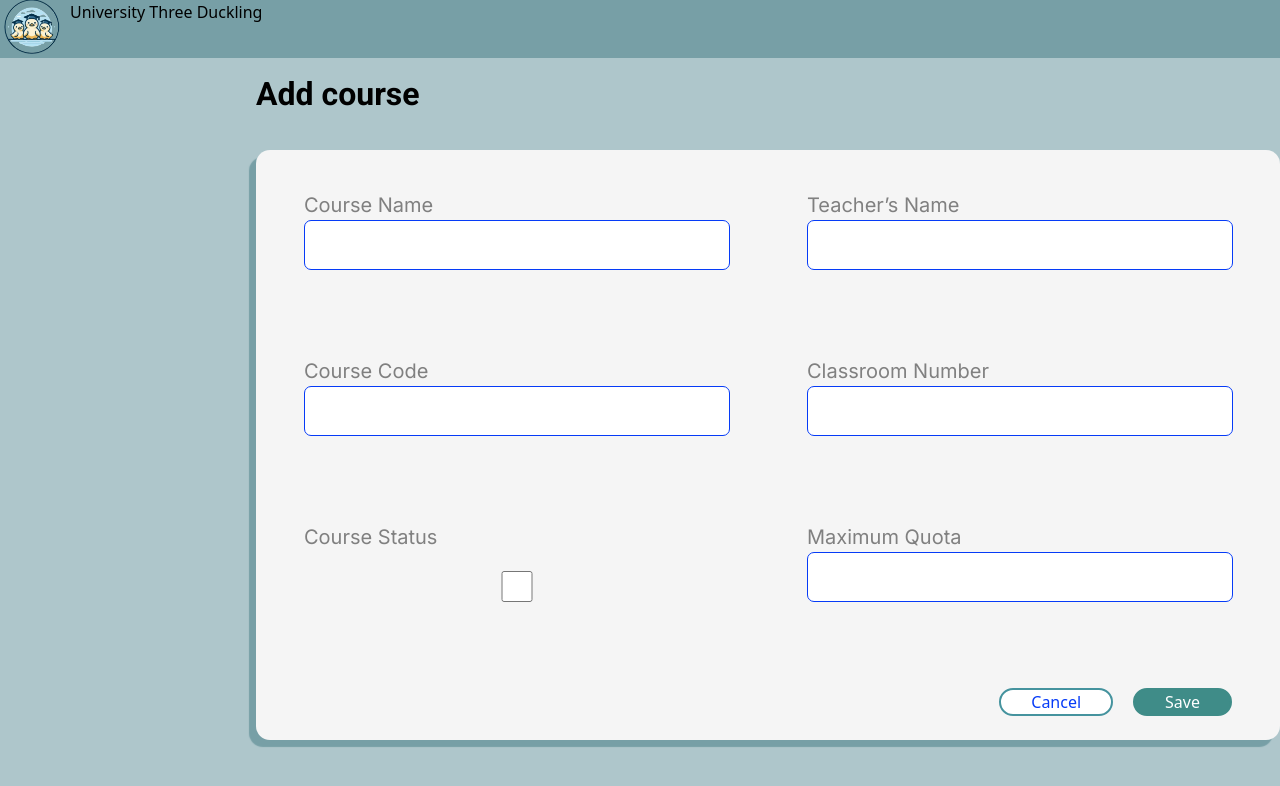
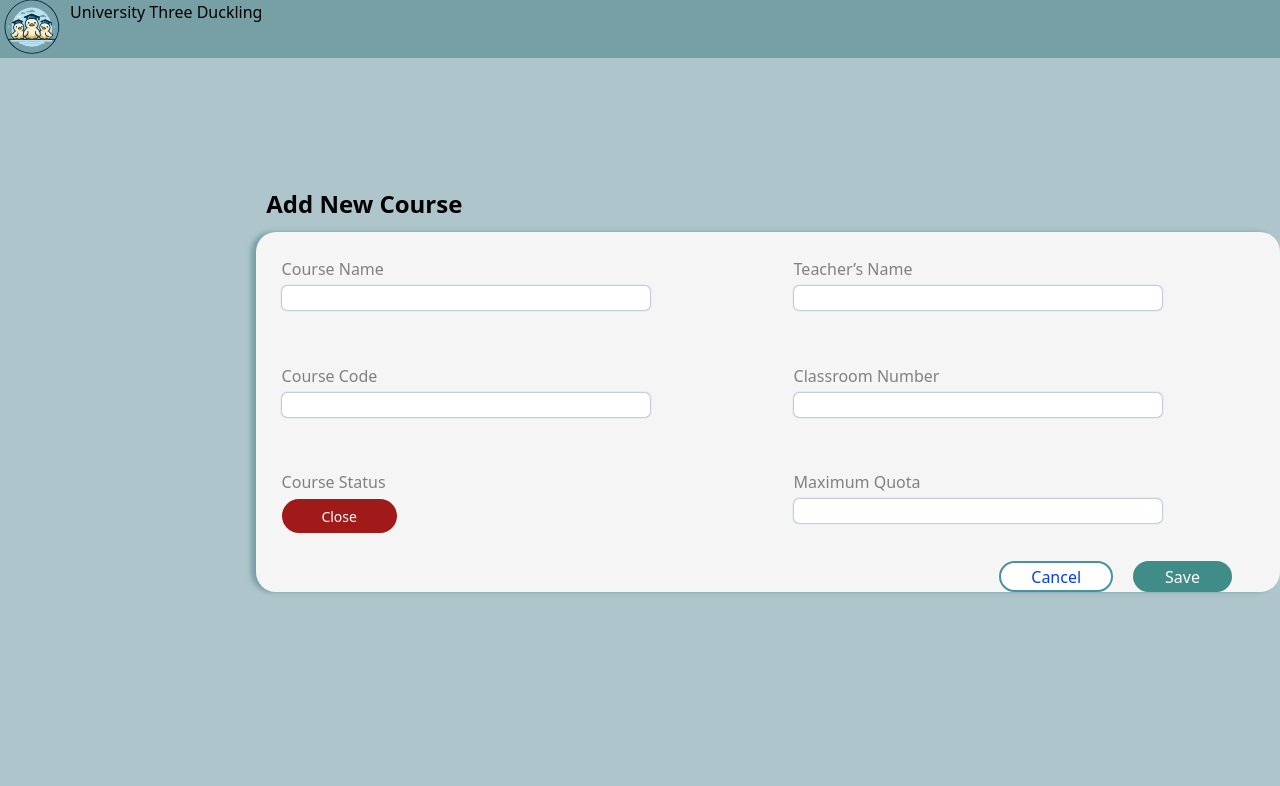
Before and after one commit to dian7875/CoursesManage, a React (Vite) app: page /create in a window 1280 px wide. Shown: the top 786 px of the page. Built offline with nearby package versions, Linux system fonts and the light colour scheme.

Commit message:
Form edit, create, course status

```diff
--- a/src/pages/create/CreateCourse.css
+++ b/src/pages/create/CreateCourse.css
@@ -1,79 +1,47 @@
 .container {
-    display: flex;
-    flex-direction: column;
-    align-items: flex-start;
-    justify-content: flex-start;
-    padding-left: 20%;
-    padding-top: 1%;
-    padding-right: 0;
+  padding-left: 20%;
+  padding-top: 10%;
+  text-align: start;
   }
-
-  .add-course {
-   font-family: roboto;
-    font-size: 2rem;
-    font-weight: bold;
-    color: #000000;
-    margin-bottom: 2rem;
-
+.container p{
+  margin-left: 1%;
+  margin-bottom: 1%;
+  font-size: x-large;
+  font-weight: bold;
   }
-
-  .Form-Class {
-    display: grid;
-    grid-template-columns: repeat(2, 1fr);
-    gap: 30px;
-    width: 100%;
-    max-width: 1206px;
-    background-color: whitesmoke;
-    border-radius: 14px;
-    box-shadow: -7px 7px 1px 0px rgb(119, 159, 166);
-    padding: 1.5rem;
-    padding-left: 3rem;
-    padding-top: 2.5rem;
-    padding-right: 0;
-    flex-grow: 1;
-    margin-bottom: 6rem;
+.Form-Class {
+  height: 45vh;
+  border-radius: 20px;
+  box-shadow: 0px 0px 100px 0px #070707;
+  box-shadow: -5px 0 5px #779FA6;
+  display: grid;
+  grid-template-columns: 50% 50%;
+  background-color: whitesmoke;
 }
 
-.input-group, .input-group-maximum {
-  display: grid;
-  grid-template-rows: auto;
+.input-group{
+  margin: 5%;
+  display: flex;
+  flex-direction: column;
+  gap: 5px;
+}
+.input-group input{
+  box-shadow: 0px 0px 2px 0px #386398;
+  width:80%;
+  border-radius: 5px;
+}
+.input-group label{
+  color: grey;
 }
 
-.input-group label, .input-group-maximum label {
-  font-family: 'Inter', sans-serif;
-  font-weight: normal;
-  width: 100%;
-  text-align: left;
-  font-size: 20px;
-  color: gray;
-}
-
-.input-group:focus-within label, .input-group-maximum:focus-within label {
+.input-group:focus-within label{
   color: #000000;
 }
 
-.input-group input, .input-group-maximum input {
-  flex-grow: 1;
-  width: 90%;
-  padding: 12px;
-  border-radius: 7px;
-  border: 1px solid #063BF7;
-  margin-bottom: 3.5rem;
-}
-
-.input-group input:focus, .input-group-maximum input:focus {
+.input-group input:focus {
   outline: none;
   border: 1px solid #063BF7;
   box-shadow: 0 0 5px rgba(0,0,0,0.1);
-}
-
-.input-group-maximum input:focus {
-  font-weight: bold;
-}
-
-.input-group-maximum input {
-  margin-bottom: 2rem;
-  padding: 10px;
 }
 
 .button-group {
@@ -84,11 +52,15 @@
   padding-right: 3rem;
 }
 
+
+
 input[type="number"]::-webkit-inner-spin-button,
 input[type="number"]::-webkit-outer-spin-button {
   -webkit-appearance: none;
   margin: 0;
 }
+
+
 
 @media (max-width: 599px) and (min-width: 360px) {
   .Form-Class {
@@ -106,12 +78,12 @@ input[type="number"]::-webkit-outer-spin-button {
       font-size: 10px;
   }
 
-  .input-group-maximum input {
+input {
       width: 100%;
       padding: 5px;
   }
 
-  .input-group-maximum label {
+label {
       font-size: 16px;
   }
 
--- a/src/pages/create/CreateCourse.tsx
+++ b/src/pages/create/CreateCourse.tsx
@@ -6,25 +6,39 @@ import Course from "../../types/courses";
 import { useNavigate } from "react-router-dom";
 import "./CreateCourse.css";
 import { ButtonAcept, ButtonCancel } from "../../components/ButtonsForms";
+import { useState } from "react";
 function CreateCourse() {
-  const onSubmit = async (data: any) => {
+  const onSubmit = async (data: Course) => {
     try {
-      const spaceAvailable = Math.floor(
-        Math.random() * (Number(data.maximun_quota) + 1)
+
+      if (typeof data.classroom_number === 'string') {
+        data.classroom_number = parseInt(data.classroom_number) || 0;
+      }
+      if (typeof data.maximun_quota === 'string') {
+        data.maximun_quota = parseInt(data.maximun_quota) || 0;
+      }
+      data.current_registration = Math.floor(
+        Math.random() * (Number(data.maximun_quota))
       );
+      data.space_available = data.maximun_quota- data.current_registration;
 
-      const formData = {
-        ...data,
-        space_available: spaceAvailable,
-      };
-
-      await createCourse(formData);
+      await createCourse(data);
     } catch (error) {
       console.error("Error in create course", error);
     }
   };
+  const [status, setStatus] = useState<boolean>(true);
 
-  const { register, handleSubmit } = useForm<Course>();
+  const toggleStatus = () => {
+    setStatus(!status);
+    if (status) {
+      setValue('status', true)
+    } else {
+      setValue('status', false)
+    }
+  };
+
+  const { register, handleSubmit, setValue } = useForm<Course>();
   const navigate = useNavigate();
 
   const onCancel = () => {
@@ -43,24 +57,28 @@ function CreateCourse() {
       ></link>
 
       <div className="container">
-        <h1 className="add-course">Add course</h1>
+        <p>Add New Course</p>
 
         <form className="Form-Class" onSubmit={handleSubmit(onSubmit)}>
-          <div className="input-group input-field">
+          <div className="input-group">
             <label htmlFor="name">Course Name</label>
-            <input type="text" id="name" {...register("name")} />
+            <input type="text"
+            id="name"
+            {...register("name")} />
           </div>
 
-          <div className="input-group input-field">
+          <div className="input-group">
             <label htmlFor="professor">Teacher’s Name</label>
-            <input type="text" id="professor" {...register("professor")} />
+            <input type="text"
+            id="professor"
+            {...register("professor")} />
           </div>
 
-          <div className="input-group input-field">
+          <div className="input-group">
             <label htmlFor="course_code"> Course Code</label>
             <input type="text" id="course_code" {...register("course_code")} />
           </div>
-          <div className="input-group input-field">
+          <div className="input-group">
             <label htmlFor="classroom_number">Classroom Number</label>
             <input
               type="number"
@@ -69,12 +87,20 @@ function CreateCourse() {
             />
           </div>
 
-          <div className="input-group input-field">
+          <div className="input-group">
             <label htmlFor="status">Course Status</label>
-            <input type="checkbox" id="status" {...register("status")} />
+            <label className="toggle">
+              <input
+                className="status"
+                type="checkbox"
+                {...register('status')}
+                onChange={toggleStatus}
+              />
+              <span className="slider"></span>
+            </label>
           </div>
 
-          <div className="input-group input-field">
+          <div className="input-group">
             <label htmlFor="maximun_quota">Maximum Quota</label>
             <input
               type="number"
--- a/src/pages/details/DetailsCourse.tsx
+++ b/src/pages/details/DetailsCourse.tsx
@@ -1,7 +1,7 @@
 import { useNavigate, useParams } from 'react-router-dom';
 import useGetCourseById from '../../Hooks/useGetCourseById';
 import './View.css'
-import { ButtonCancel} from '../../components/ButtonsForms';
+import { ButtonCancel } from '../../components/ButtonsForms';
 function DetailsCourse() {
 
   const { id } = useParams<{ id?: string }>();
@@ -13,47 +13,46 @@ function DetailsCourse() {
     navigate('/');
   };
 
+
   return (
     <>
       <div className="MainView">
         <p>Course {course?.id} {course?.course_code} Details</p>
         <form className='Form-View'>
 
-            <div className="item">
+          <div className="view">
             <span>Coruse Name </span>
             <b>{course?.name || ''}</b>
           </div>
-            <div className="item">
+          <div className="view">
             <span>Course Code</span>
             <b>{course?.course_code}</b>
           </div>
-            <div className="item">
+          <div className="view">
             <span>Professor Name:</span>
             <b>{course?.professor}</b>
           </div>
 
 
-            <div className="item">
+          <div className="view">
             <span>Current Registration</span>
             <b>{course?.current_registration}/{course?.maximun_quota}</b>
           </div>
-            <div className="item">
+          <div className="view">
             <span>Course Status</span>
             <b>{course?.status ? 'Open' : 'Close'}</b>
           </div>
-            <div className="item">
+          <div className="view">
             <span>Space Available</span>
             <b>{course?.space_available}</b>
           </div>
 
-
-
-            <div className="item">
+          <div className="view">
             <span>Classroom Number</span>
             <b>{course?.classroom_number || ''}</b>
           </div>
           <div className='button_group'>
-            <ButtonCancel Title='Back' Event={onCancel}/>
+            <ButtonCancel Title='Back' Event={onCancel} />
           </div>
         </form>
       </div>
--- a/src/pages/edit/Edit.css
+++ b/src/pages/edit/Edit.css
@@ -18,7 +18,6 @@
     grid-template-columns: 50% 50%;
     background-color: whitesmoke;
 }
-
 .Form-Edit input{
     box-shadow: 0px 0px 2px 0px #386398;
     width:80%;
@@ -37,4 +36,55 @@
     grid-column: 2;
     padding-right: 3rem;
 
-   }
+}
+.item:focus-within span{
+    color: #000000;
+  }
+
+  .item input:focus {
+    outline: none;
+    border: 1px solid #063BF7;
+    box-shadow: 0 0 5px rgba(0,0,0,0.1);
+  }
+  .item span{
+    color: gray;
+  }
+.status {
+    display: none;
+  }
+  .toggle {
+    position: relative;
+    display: inline-block;
+    width: 25%;
+    height: 34px;
+  }
+  .slider {
+    position: absolute;
+    cursor: pointer;
+    top: 0;
+    left: 0;
+    right: 0;
+    bottom: 0;
+    background-color: #a01a1a;
+    -webkit-transition: .4s;
+    transition: .4s;
+    border-radius: 34px;
+  }
+
+  .slider:after {
+    content: "Close";
+    color: white;
+    display: block;
+    position: absolute;
+    transform: translate(-50%, -50%);
+    top: 50%;
+    left: 50%;
+    font-size: 14px;
+  }
+
+  .status:checked + .slider {
+    background-color: #5f93be;
+  }
+  .status:checked + .slider:after {
+    content: "Open";
+  }
--- a/src/pages/edit/EditCourse.tsx
+++ b/src/pages/edit/EditCourse.tsx
@@ -5,7 +5,8 @@ import { useForm } from "react-hook-form";
 import Course from "../../types/courses";
 import {ButtonAcept, ButtonCancel} from '../../components/ButtonsForms';
 import "./Edit.css"
-import { useEffect } from "react";
+import { useEffect, useState } from "react";
+
 
 function EditCourse() {
 
@@ -38,7 +39,6 @@ const handleCurrentRegistrationChange = (e: React.ChangeEvent<HTMLInputElement>)
 
 const handleMaximumQuotaChange = (e: React.ChangeEvent<HTMLInputElement>) => {
   const maximumQuota = parseInt(e.target.value) || 0;
-  console.log(maximumQuota)
   const currentRegistration = watch('current_registration');
   const spaceAvailable = maximumQuota - currentRegistration;
   setValue('space_available', spaceAvailable);
@@ -58,6 +58,17 @@ const onSubmit = async (data: Course) => {
       await editCourse({ data });
   } catch (error) {
       console.error('Error al editar el curso', error);
+  }
+};
+
+const [status, setStatus] = useState<boolean>();
+
+const toggleStatus = () => {
+  setStatus(!status);
+  if(status){
+    setValue('status', true)
+  }else{
+    setValue('status', false)
   }
 };
 
@@ -125,11 +136,15 @@ const onSubmit = async (data: Course) => {
           </div>
           <div className="item">
       <span>Course Status</span>
+      <label className="toggle">
         <input
-            title="Edit Field"
+          className="status"
           type="checkbox"
           {...register('status')}
+          onChange={toggleStatus}
         />
+        <span className="slider round"></span>
+      </label>
     </div>
           <div className="item">
             <span>Available Space</span>
@@ -137,7 +152,7 @@ const onSubmit = async (data: Course) => {
             readOnly
             title="Edit Field"
             type="text"
-
+            {...register('space_available')}
           />
           </div>
           <div className="button-group">
```
Lines whose indentation alone changed are shown as unchanged.
